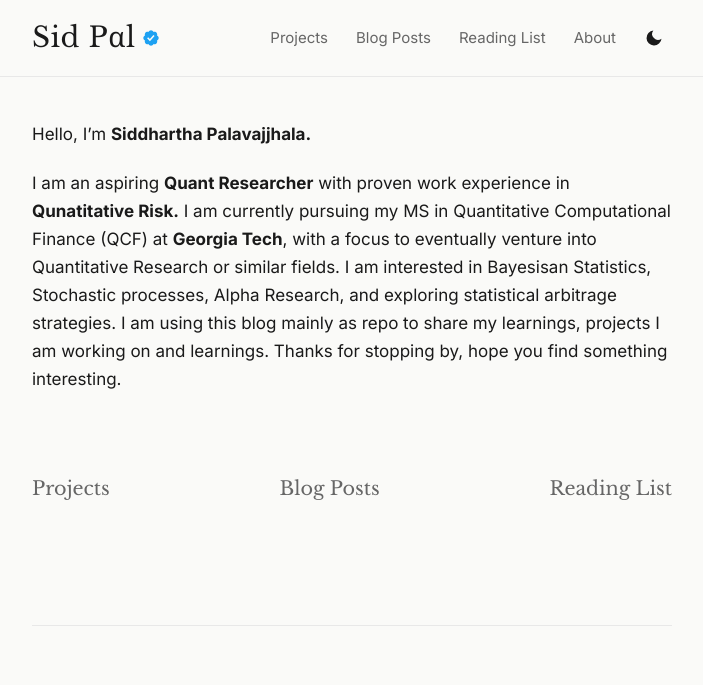
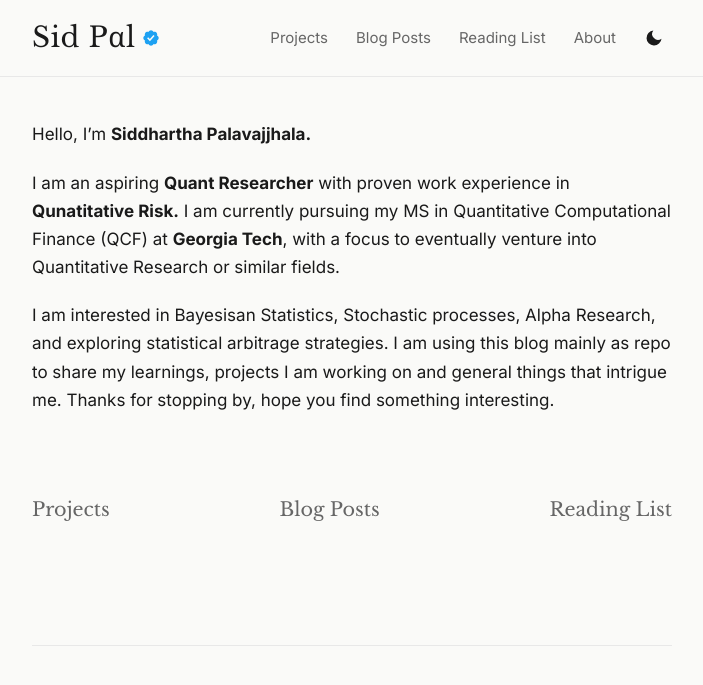
Before and after one commit to sidsince95/sidsince95.github.io, a Jekyll site: the page built from index.md, in a window 1280 px wide. Shown: the top 685 px of the page, without its empty margins (288-991 px from the left). Built offline with Jekyll 4.4.1, drawn with Linux system fonts in a browser that asks for light colours.

Commit message:
changes on the home page

```diff
--- a/index.md
+++ b/index.md
@@ -6,9 +6,11 @@ title: Home
  Hello, I'm **Siddhartha Palavajjhala.**
 
 I am an aspiring **Quant Researcher** with proven work experience in **Qunatitative Risk.**
-I am currently pursuing my MS in Quantitative Computational Finance (QCF) at **Georgia Tech**, with a focus to eventually venture into Quantitative Research or similar fields. I am interested in Bayesisan Statistics, Stochastic processes, Alpha Research, and exploring statistical arbitrage strategies.
-I am using this blog mainly as repo to share my learnings, projects I am working on and learnings.
-Thanks for stopping by, hope you find something interesting.
+I am currently pursuing my MS in Quantitative Computational Finance (QCF) at **Georgia Tech**, with a focus to eventually venture into Quantitative Research or similar fields.
+
+ I am interested in Bayesisan Statistics, Stochastic processes, Alpha Research, and exploring statistical arbitrage strategies.
+ I am using this blog mainly as repo to share my learnings, projects I am working on and general things that intrigue me.
+ Thanks for stopping by, hope you find something interesting.
 
 
 <div class="bottom-nav-grid">
```
